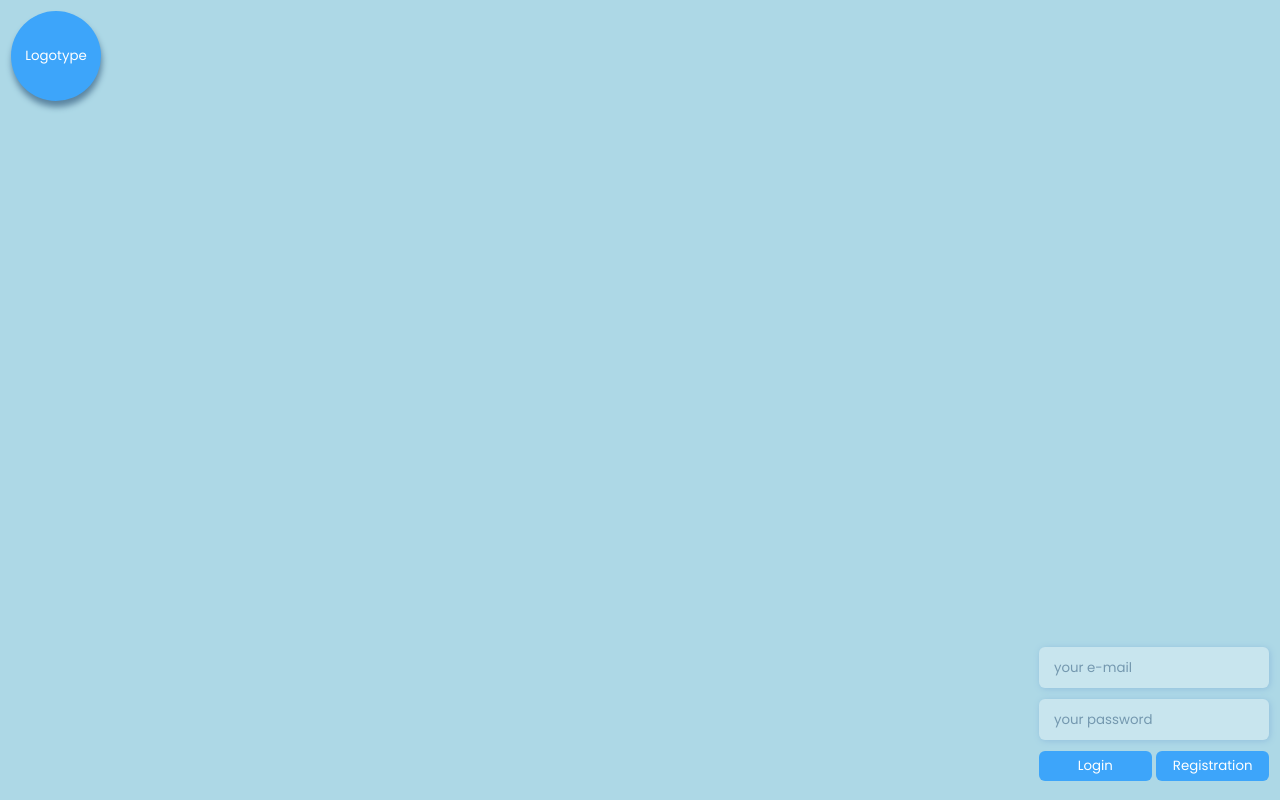
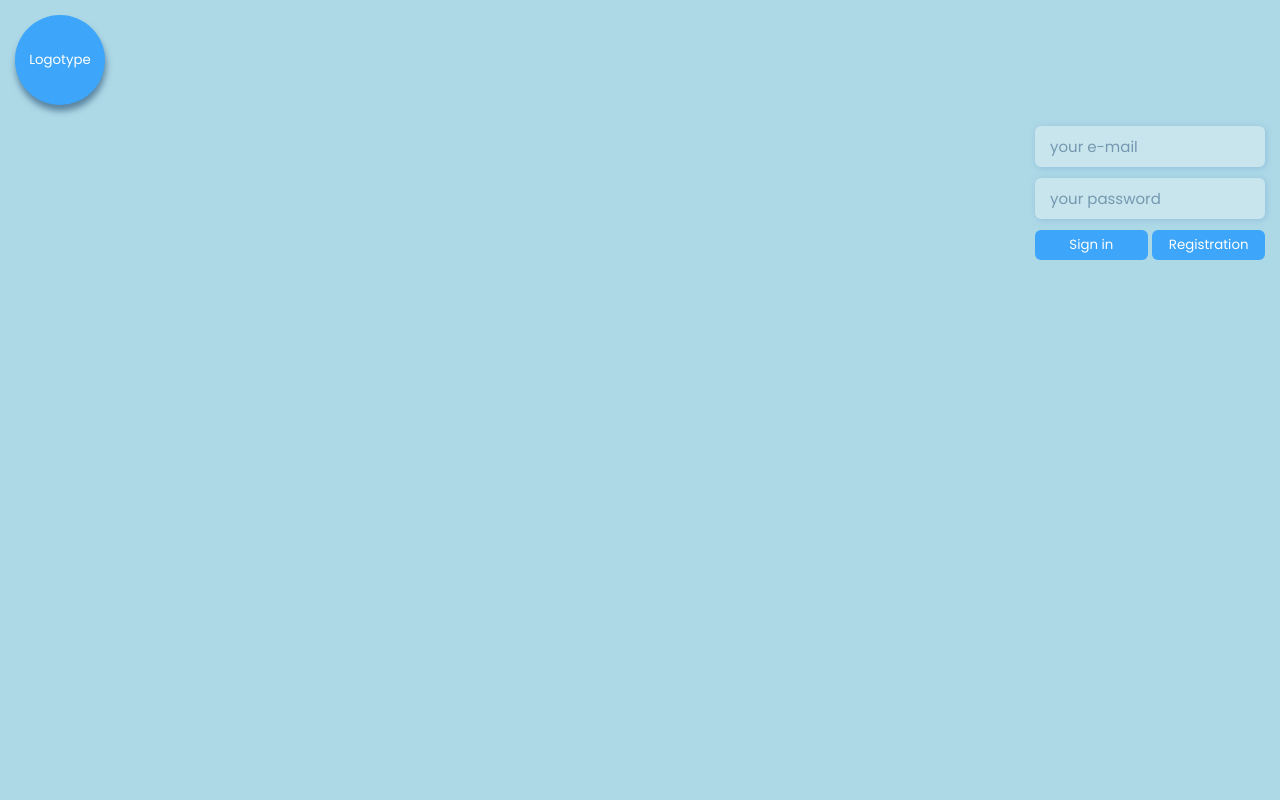
Before and after one commit to Andhmu/project-form, a plain HTML site: page index.html in a window 1280 px wide. Drawn offline with Linux system fonts and the light colour scheme.

Commit message:
create-adaptive-style-with-flex

```diff
--- a/index.html
+++ b/index.html
@@ -4,7 +4,7 @@
     <meta charset="UTF-8" />
     <meta name="viewport" content="width=device-width, initial-scale=1.0" />
     <meta http-equiv="X-UA-Compatible" content="ie=edge" />
-    <title>Static Template</title>
+    <title>Social project</title>
     <link rel="stylesheet" href="./style.css" />
     <link
       rel="stylesheet"
@@ -12,7 +12,6 @@
     />
   </head>
   <body>
-    <div class="content">
     <header>
       <div>
         <button type="submit" class="logo-block" onclick="location='/'">
@@ -20,7 +19,8 @@
         </button>
       </div>
     </header>
-
+    <div class="content">
+      <div class="login-content">
         <div class="flex-content">
           <form method="POST" action="/" class="flex-form-content">
             <label>
@@ -41,7 +41,7 @@
           </form>
           <div class="flex-btn">
             <button type="submit">
-            Login
+              Sign in
             </button>
             <button type="submit" onclick="location='./form.html'">
               Registration
@@ -49,5 +49,6 @@
           </div>
         </div>
       </div>
+    </div>
   </body>
 </html>
--- a/style.css
+++ b/style.css
@@ -9,7 +9,7 @@
 }
 
 :root {
-  --page: calc(100vh - 2 * var(--form-margin));
+  --page: calc(100vh - 2 * var(--form-margin) - 180px);
   --alt-text-color: rgb(116, 152, 175);
   --input-back-color: rgba(255, 255, 255, 0.322);
   --main-text-color: rgb(0, 99, 180);
@@ -28,11 +28,18 @@ body {
   background-color: lightblue;
 }
 .content {
-  margin: 11px;
+  margin: 15px;
   height: var(--page);
   box-sizing: content-box;
   display: flex;
   flex-direction: column;
+  align-items: center;
+}
+header {
+  display: flex;
+  align-items: flex-end;
+  justify-content: center;
+  height: 180px;
 }
 .logo-block {
   width: 90px;
@@ -41,6 +48,7 @@ body {
   color: white;
   background-color: var(--alt-background-color);
   box-shadow: 1px 6px 6px rgb(90, 132, 160);
+  margin-bottom: 30px;
 }
 .logo-block:hover {
   background-color: var(--alt-background-color-hover);
@@ -49,9 +57,8 @@ body {
 
 .content .flex-content {
   width: var(--form-width);
-  align-self: flex-end;
-  margin-top: auto;
 }
+
 .content-form {
   border: 2px solid var(--border-color);
   margin: 11px;
@@ -59,8 +66,6 @@ body {
   box-sizing: content-box;
   display: flex;
   flex-direction: column;
-  align-items: center;
-  justify-content: center;
 }
 
 .flex-content,
@@ -106,6 +111,7 @@ select:focus {
   background-color: var(--alt-background-color);
   color: rgb(255, 255, 255);
   transition: 0.15s;
+  margin-bottom: 15px;
 }
 .flex-btn button:hover,
 .flex-btn-reg button:hover {
@@ -124,3 +130,50 @@ select:focus {
 .flex-btn button {
   width: 49%;
 }
+
+@media only screen and (min-width: 540px) {
+  .flex-form-content input,
+  .flex-select {
+    height: 90px;
+    width: 500px;
+    font-size: 21px;
+  }
+
+  .content .flex-content,
+  .flex-form-content,
+  .content-form {
+    width: 500px;
+  }
+  .flex-btn button,
+  .flex-form-content button {
+    height: 50px;
+  }
+}
+@media only screen and (min-width: 1024px) {
+  header {
+    display: flex;
+    align-items: flex-start;
+    justify-content: flex-start;
+    height: 111px;
+    padding: 15px;
+  }
+  .content {
+    align-items: flex-end;
+  }
+  .flex-form-content input,
+  .flex-select {
+    height: var(--input-block-height);
+    width: var(--form-width);
+    font-size: 15px;
+  }
+
+  .content .flex-content,
+  .flex-form-content,
+  .content-form {
+    width: var(--form-width);
+  }
+  .flex-btn button,
+  .flex-form-content button {
+    height: 30px;
+  }
+}
```
Also changed, not shown: form.html (+2 -1 lines). Lines whose indentation alone changed are shown as unchanged.
